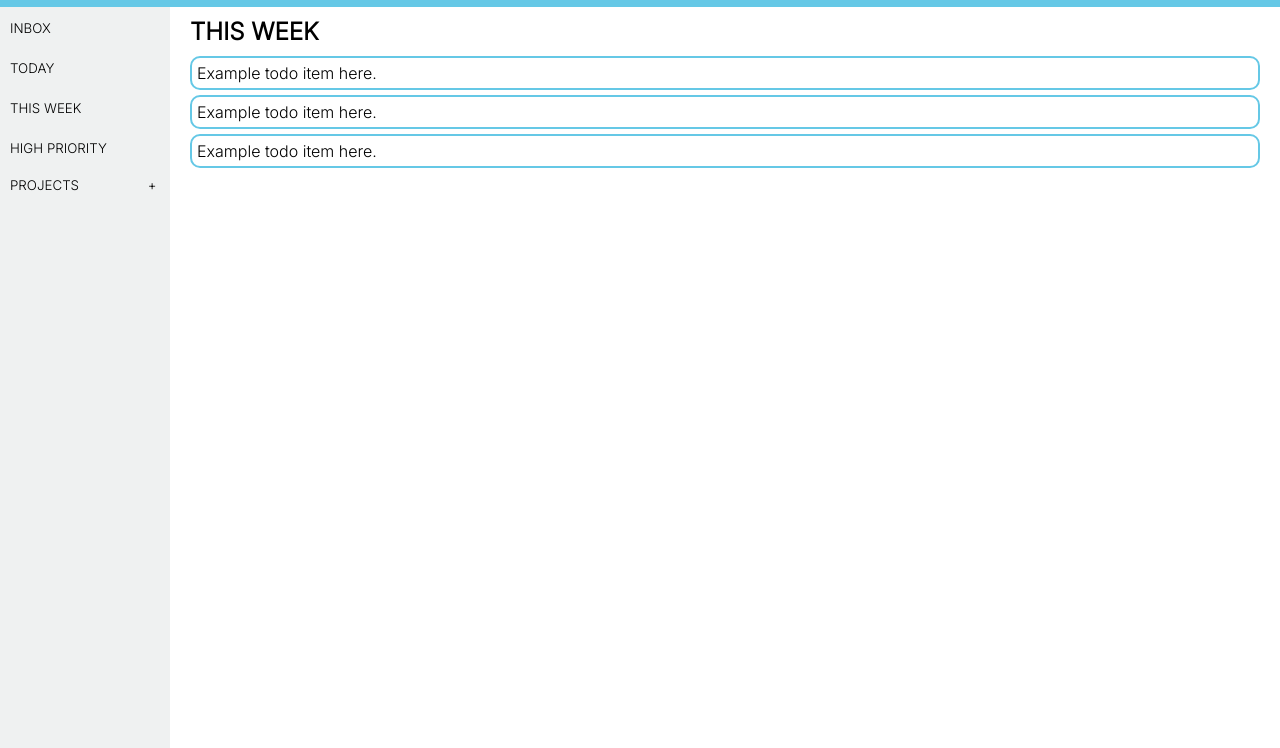
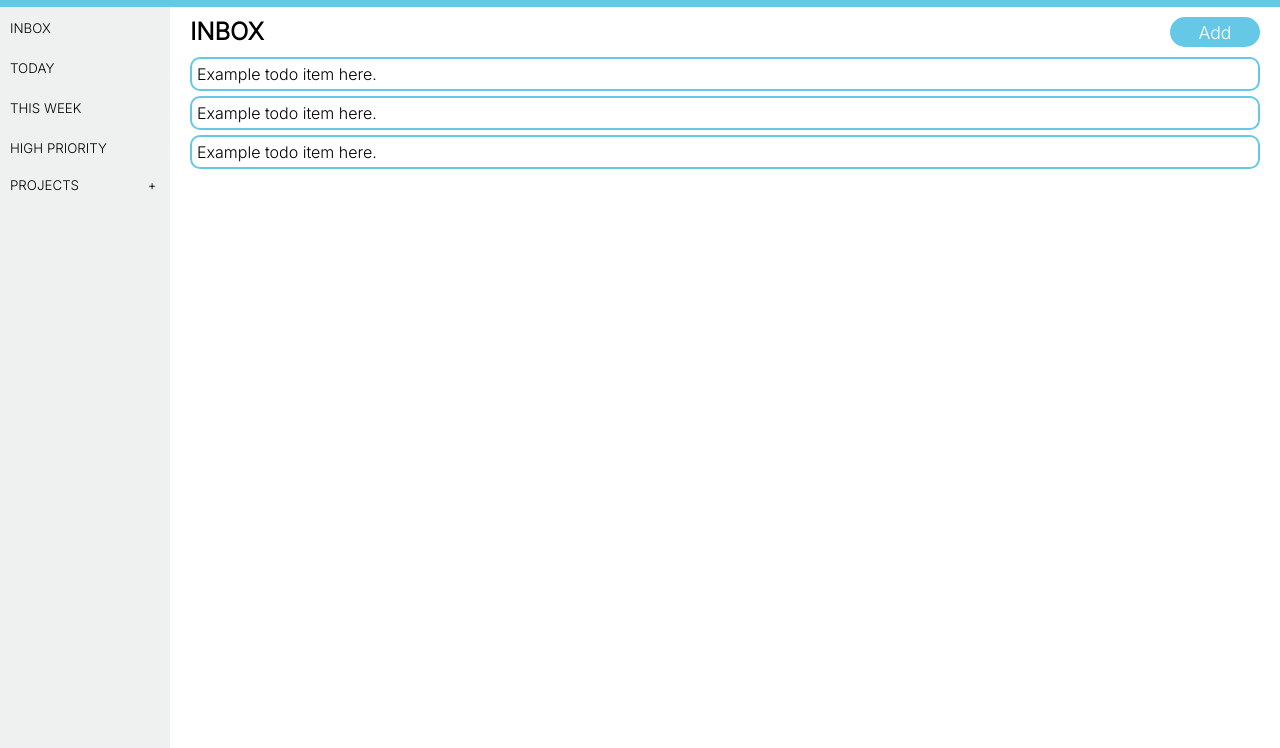
Before and after one commit to joshua112398/todo-list, a website built with webpack: page dist/index.html in a window 1280 px wide. Shown: the part 52-800 px from the top of the page. Built offline with nearby package versions, Linux system fonts and the light colour scheme.

Commit message:
Implements project switching functionality
Adds the core logic behind dynamically switching project views.
For now, it only modifies the title of the project shown on the page.

```diff
--- a/src/dom.js
+++ b/src/dom.js
@@ -27,5 +27,21 @@ const clearProjectDisplay = function() {
     }
 }
 
+const switchProject = function(title) {
+    const mainTitle = document.querySelector(".main-title");
+    while (mainTitle.firstChild) {
+        mainTitle.removeChild(mainTitle.firstChild);
+    }
+    const header = document.createElement("h2");
+    const button = document.createElement("button");
 
-export {addProjectDOM, clearProjectDisplay};
+    button.setAttribute("id", "add-task-button");
+    button.textContent = "Add";
+    header.textContent = title;
+
+    mainTitle.appendChild(header);
+    mainTitle.appendChild(button);
+}
+
+
+export {addProjectDOM, clearProjectDisplay, switchProject};
--- a/src/index.js
+++ b/src/index.js
@@ -1,9 +1,10 @@
 import './style.css';
 import {project} from "./project.js"
-import {addProjectDOM, clearProjectDisplay} from "./dom.js"
+import {addProjectDOM, clearProjectDisplay, switchProject} from "./dom.js"
 
 const logicController = (() => {
     const projectList = [];
+    let currentProject = "INBOX"; // default container for new todo items
 
     const projectButton = document.querySelector("#project-button");
     const addProjectButton = document.querySelector("#add-project-button");
@@ -27,6 +28,15 @@ const logicController = (() => {
             removeProject(projectDOM);
         });
     });
+
+    function loadProject(project) {
+        currentProject = project.title;
+        switchProject(project.title);
+        const addButton = document.querySelector("#add-task-button");
+        addButton.addEventListener("click", () => {
+            project.addTodo("a");
+        });
+    }
 
     function addProject() {
         // add code to display add project window here
@@ -53,4 +63,8 @@ const logicController = (() => {
         });
     }
 
+    return {loadProject};
 })();
+
+let inbox = project("INBOX");
+logicController.loadProject(inbox);
--- a/src/style.css
+++ b/src/style.css
@@ -113,6 +113,29 @@ main {
     gap: 10px;
 }
 
+.main-title {
+    display: flex;
+    justify-content: space-between;
+}
+
+#add-task-button {
+    box-sizing: border-box;
+    font-size: 1.1rem;
+    background-color: rgb(101, 200, 230);
+    width: 90px;
+    height: 30px;
+    border: 2px solid rgb(101, 200, 230);
+    border-radius: 15px;
+    color: white;
+}
+
+#add-task-button:hover {
+    background-color: white;
+    color: rgb(101, 200, 230);
+    transition: 0.2s;
+    cursor: pointer;
+}
+
 .todo-list {
     display: grid;
     grid-template-rows: min-content min-content min-content;
```
Also changed, not shown: dist/index.html, dist/main.js.
